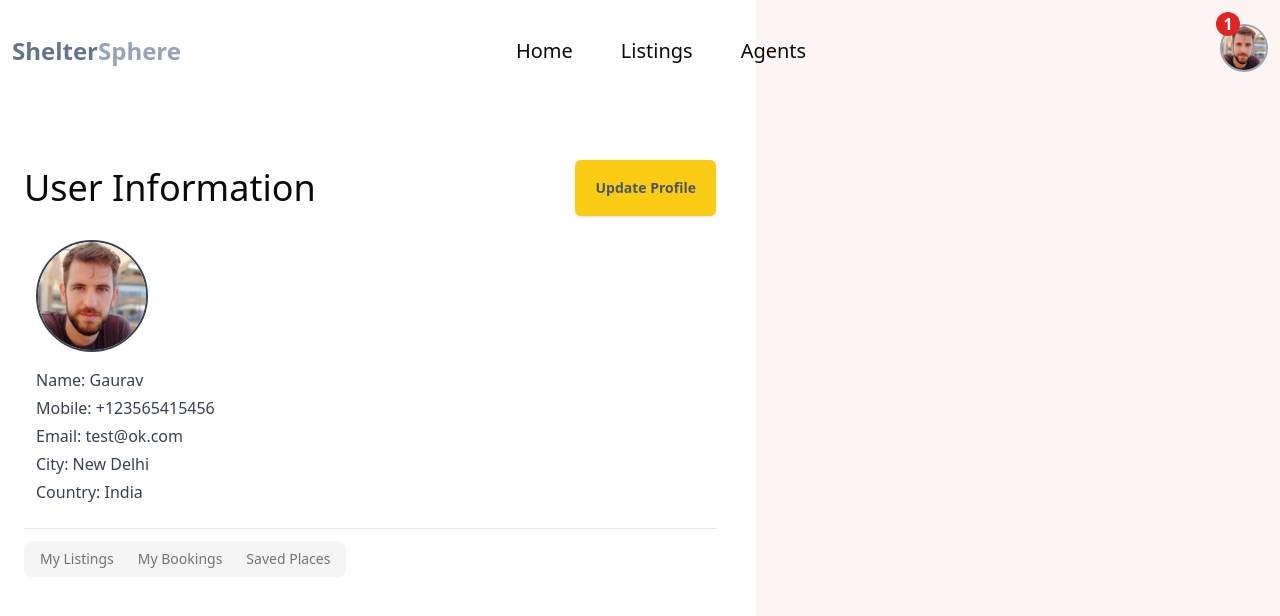
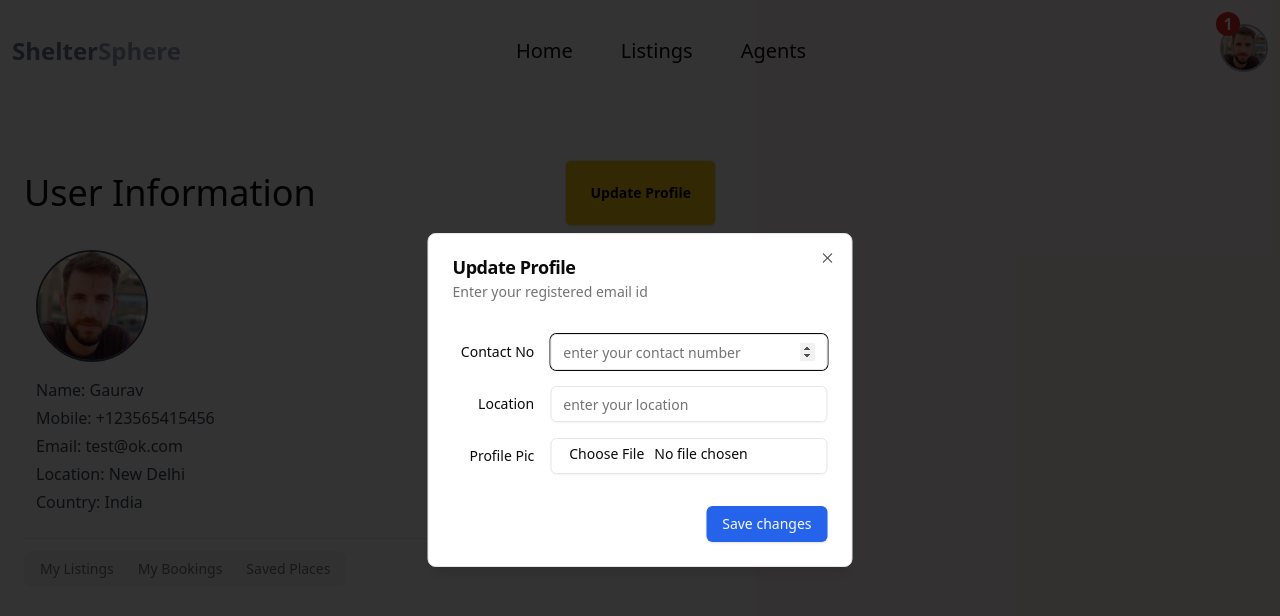
Before and after one commit to mishra-gaurav-04/ShelterSphere, a React (Vite) app in the folder client/: page /profile in a window 1280 px wide. Both pictures are taken after a click on the button "Update Profile". Shown: the top 616 px of the page. Built offline with nearby package versions, Linux system fonts and the light colour scheme.

Commit message:
added update profile modal

```diff
--- /dev/null
+++ b/client/src/components/shared/UpdateProfile.tsx
@@ -0,0 +1,74 @@
+import React from 'react'
+import {
+    Dialog,
+    DialogContent,
+    DialogDescription,
+    DialogHeader,
+    DialogTitle,
+    DialogTrigger,
+    DialogFooter
+} from "@/components/ui/dialog";
+import { Button } from '../ui/button';
+import { Label } from '../ui/label';
+import { Input } from '../ui/input';
+
+// TODO add toast
+
+export const UpdateProfile = () => {
+  return (
+    <Dialog >
+            <DialogTrigger asChild>
+                <Button variant="outline" className='w-fit px-6 py-8 bg-yellow-400 font-bold hover:bg-yellow-300'>Update Profile</Button>
+            </DialogTrigger>
+            <DialogContent className="sm:max-w-[425px]">
+                <DialogHeader>
+                    <DialogTitle>Update Profile</DialogTitle>
+                    <DialogDescription>
+                        Enter your registered email id
+                    </DialogDescription>
+                </DialogHeader>
+                <div className="grid gap-4 py-4">
+                    <div className="grid grid-cols-4 items-center gap-4">
+                        <Label htmlFor="contact" className="text-right">
+                            Contact No
+                        </Label>
+                        <Input
+                            id="contact"
+                            placeholder='enter your contact number'
+                            className="col-span-3"
+                            name='contact'
+                            type='number'
+                        />
+                    </div>
+                    <div className="grid grid-cols-4 items-center gap-4">
+                        <Label htmlFor="location" className="text-right">
+                            Location
+                        </Label>
+                        <Input
+                            id="location"
+                            placeholder='enter your location'
+                            className="col-span-3"
+                            name='location'
+                            type='text'
+                        />
+                    </div>
+                    <div className="grid grid-cols-4 items-center gap-4">
+                        <Label htmlFor="profilePhoto" className="text-right">
+                            Profile Pic
+                        </Label>
+                        <Input
+                            id="profilePhoto"
+                            className="col-span-3"
+                            name='profilePhoto'
+                            type='file'
+                        />
+                    </div>
+
+                </div>
+                <DialogFooter>
+                    <Button type="submit"  className='bg-blue-600 hover:bg-blue-800'>Save changes</Button>
+                </DialogFooter>
+            </DialogContent>
+        </Dialog>
+  )
+}
--- a/client/src/pages/Profile.tsx
+++ b/client/src/pages/Profile.tsx
@@ -1,8 +1,9 @@
 import React from 'react';
 import ProfileImg from '@/assets/profile-1.jpg';
-import {Separator} from '@/components/ui/separator';
+import { Separator } from '@/components/ui/separator';
 import { Button } from '@/components/ui/button';
-import  { ProfileTabs} from '@/components/shared/ProfileTabs'
+import { ProfileTabs } from '@/components/shared/ProfileTabs';
+import { UpdateProfile } from '@/components/shared/UpdateProfile';
 
 export const Profile = () => {
   return (
@@ -10,7 +11,7 @@ export const Profile = () => {
       <div className='col-span-1 md:col-span-7 px-6 py-8 mt-32 flex flex-col gap-3 '>
         <div className='flex items-center justify-between'>
           <h2 className='text-lg md:text-4xl font-light'>User Information</h2>
-          <Button className='px-5 py-7 bg-yellow-400 font-bold text-gray-600 cursor-pointer hover:bg-yellow-500'>Update Profile</Button>
+          <UpdateProfile/>
         </div>
         <div className='flex md:flex-col flex-row items-center md:items-start gap-4 p-3'>
           <img src={ProfileImg} alt="profileimage" className='w-24 h-24 md:w-28 md:h-28 rounded-full border-2 border-gray-700 ' />
@@ -18,12 +19,12 @@ export const Profile = () => {
             <p className='text-md text-gray-700'>Name: Gaurav</p>
             <p className='text-md text-gray-700'>Mobile: +123565415456</p>
             <p className='text-md text-gray-700'>Email: test@ok.com</p>
-            <p className='text-md text-gray-700'>City: New Delhi</p>
+            <p className='text-md text-gray-700'>Location: New Delhi</p>
             <p className='text-md text-gray-700'>Country: India</p>
           </div>
         </div>
-        <Separator/>
-        <ProfileTabs/>
+        <Separator />
+        <ProfileTabs />
       </div>
       <div className='col-span-1 md:col-span-5 bg-[#fcf5f3]'></div>
     </div>
```
